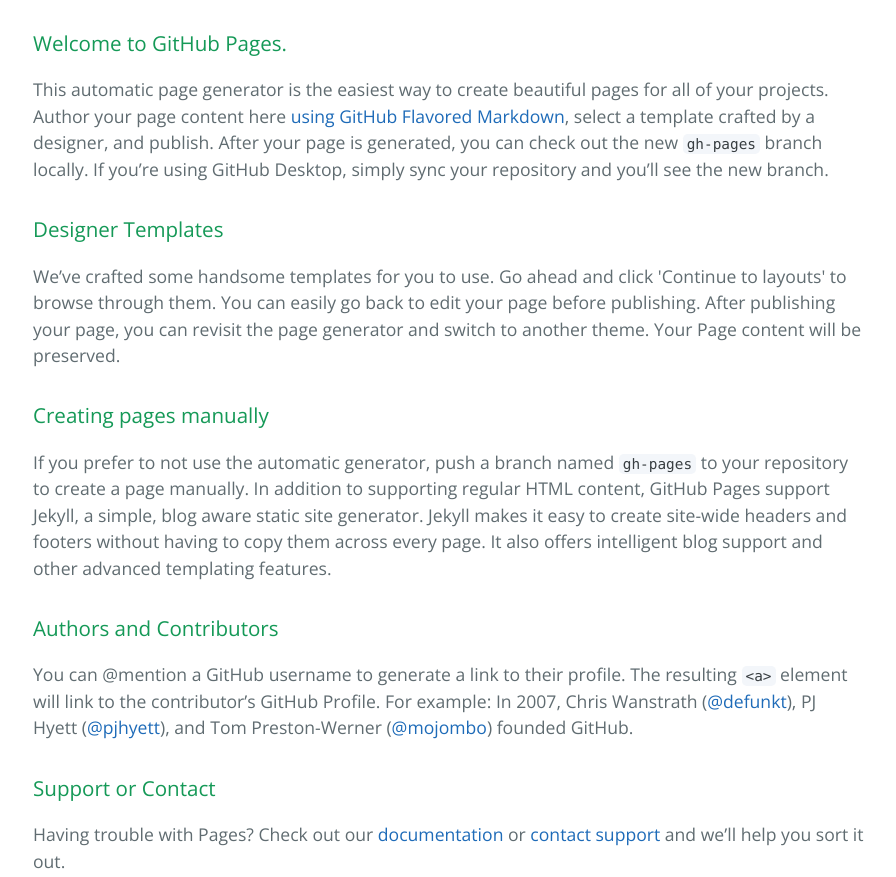
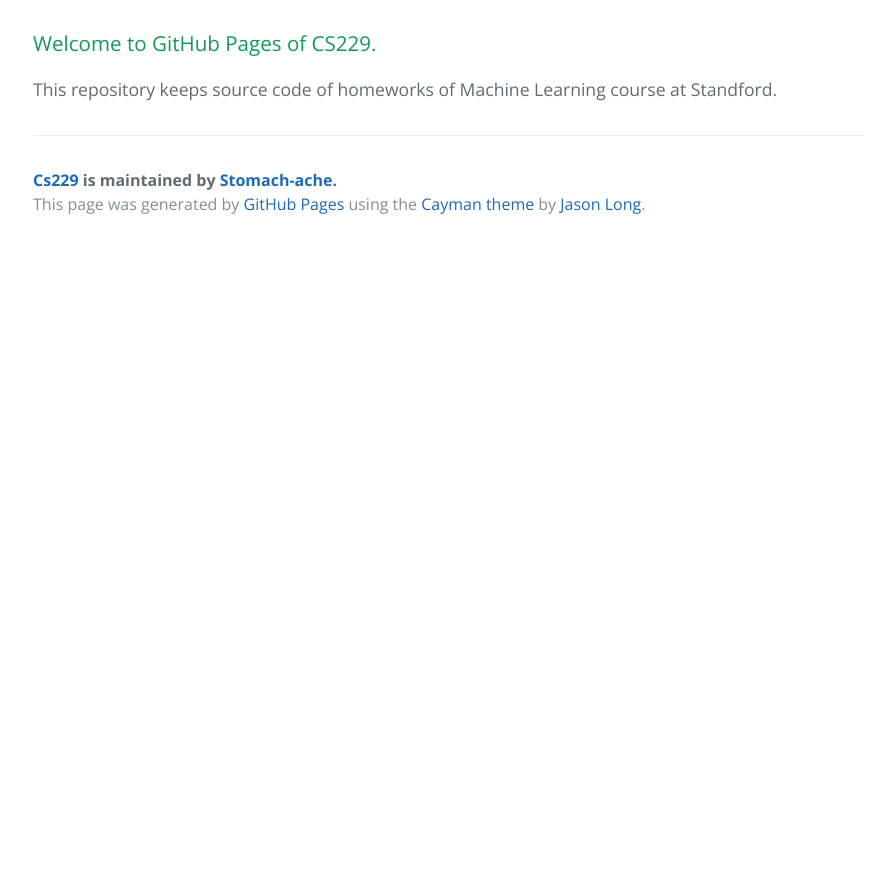
Before and after one commit to Stomach-ache/CS229, a plain HTML site: page index.html in a window 1280 px wide. Shown: the part 340-1217 px from the top of the page, without its empty margins (191-1087 px from the left). After the commit the page ends 800 px from the top, so only its background shows below. Drawn offline with nearby package versions, Linux system fonts and the light colour scheme.

```diff
--- a/index.html
+++ b/index.html
@@ -20,29 +20,9 @@
 
     <section class="main-content">
       <h3>
-<a id="welcome-to-github-pages" class="anchor" href="#welcome-to-github-pages" aria-hidden="true"><span aria-hidden="true" class="octicon octicon-link"></span></a>Welcome to GitHub Pages.</h3>
+<a id="welcome-to-github-pages-of-cs229" class="anchor" href="#welcome-to-github-pages-of-cs229" aria-hidden="true"><span aria-hidden="true" class="octicon octicon-link"></span></a>Welcome to GitHub Pages of CS229.</h3>
 
-<p>This automatic page generator is the easiest way to create beautiful pages for all of your projects. Author your page content here <a href="https://guides.github.com/features/mastering-markdown/">using GitHub Flavored Markdown</a>, select a template crafted by a designer, and publish. After your page is generated, you can check out the new <code>gh-pages</code> branch locally. If you’re using GitHub Desktop, simply sync your repository and you’ll see the new branch.</p>
-
-<h3>
-<a id="designer-templates" class="anchor" href="#designer-templates" aria-hidden="true"><span aria-hidden="true" class="octicon octicon-link"></span></a>Designer Templates</h3>
-
-<p>We’ve crafted some handsome templates for you to use. Go ahead and click 'Continue to layouts' to browse through them. You can easily go back to edit your page before publishing. After publishing your page, you can revisit the page generator and switch to another theme. Your Page content will be preserved.</p>
-
-<h3>
-<a id="creating-pages-manually" class="anchor" href="#creating-pages-manually" aria-hidden="true"><span aria-hidden="true" class="octicon octicon-link"></span></a>Creating pages manually</h3>
-
-<p>If you prefer to not use the automatic generator, push a branch named <code>gh-pages</code> to your repository to create a page manually. In addition to supporting regular HTML content, GitHub Pages support Jekyll, a simple, blog aware static site generator. Jekyll makes it easy to create site-wide headers and footers without having to copy them across every page. It also offers intelligent blog support and other advanced templating features.</p>
-
-<h3>
-<a id="authors-and-contributors" class="anchor" href="#authors-and-contributors" aria-hidden="true"><span aria-hidden="true" class="octicon octicon-link"></span></a>Authors and Contributors</h3>
-
-<p>You can @mention a GitHub username to generate a link to their profile. The resulting <code>&lt;a&gt;</code> element will link to the contributor’s GitHub Profile. For example: In 2007, Chris Wanstrath (<a href="https://github.com/defunkt" class="user-mention">@defunkt</a>), PJ Hyett (<a href="https://github.com/pjhyett" class="user-mention">@pjhyett</a>), and Tom Preston-Werner (<a href="https://github.com/mojombo" class="user-mention">@mojombo</a>) founded GitHub.</p>
-
-<h3>
-<a id="support-or-contact" class="anchor" href="#support-or-contact" aria-hidden="true"><span aria-hidden="true" class="octicon octicon-link"></span></a>Support or Contact</h3>
-
-<p>Having trouble with Pages? Check out our <a href="https://help.github.com/pages">documentation</a> or <a href="https://github.com/contact">contact support</a> and we’ll help you sort it out.</p>
+<p>This repository keeps source code of homeworks of Machine Learning course at Standford.</p>
 
       <footer class="site-footer">
         <span class="site-footer-owner"><a href="https://github.com/Stomach-ache/CS229">Cs229</a> is maintained by <a href="https://github.com/Stomach-ache">Stomach-ache</a>.</span>
```
Also changed, not shown: params.json (+1 -1 lines).
